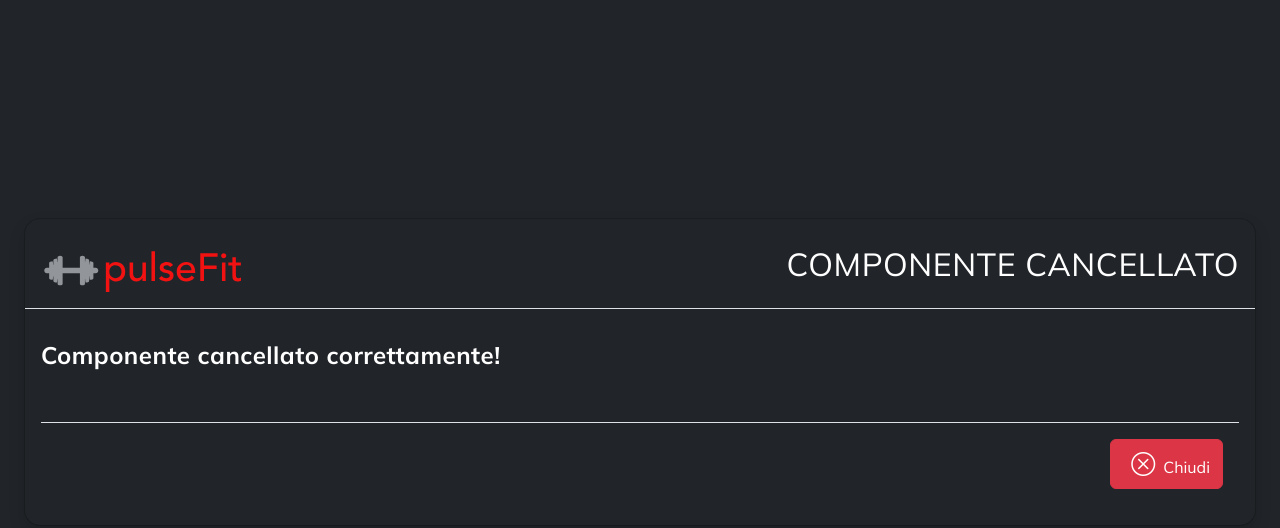
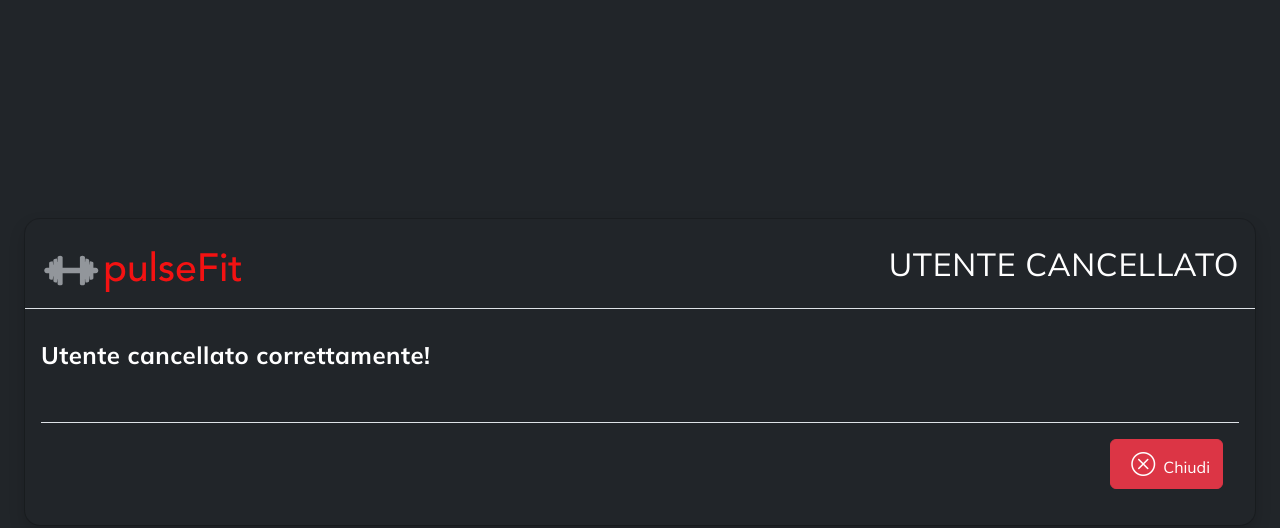
Before and after one commit to Andrea-vicari/tigerFitness, a React (Vite) app in the folder client/: page /cancella-utente-page/1 in a window 1280 px wide. Both pictures are taken after a click on the button "OK, CANCELLA". Shown: the top 528 px of the page. Built offline with nearby package versions, Linux system fonts and the light colour scheme; no server answers.

Commit message:
Update CancellaUtente.jsx

```diff
--- a/client/src/Components/dashcomponents/CancellaUtente.jsx
+++ b/client/src/Components/dashcomponents/CancellaUtente.jsx
@@ -75,12 +75,12 @@ function CancellaUtente() {
                 <div className="modal-content rounded-4 shadow bg-dark" >
                   <div className="modal-header d-flex justify-content-between">
                   <img src={logo} style={{width:200}} className='img-fluid'></img>
-                    <h2 className="modal-title text-white text-center">COMPONENTE CANCELLATO</h2>
+                    <h2 className="modal-title text-white text-center">UTENTE CANCELLATO</h2>
 
                   </div>
                   <div className="modal-body py-3 text-white">
 
-                  <h4 className="text-white mt-3 fw-bold">Componente cancellato correttamente!</h4>
+                  <h4 className="text-white mt-3 fw-bold">Utente cancellato correttamente!</h4>
                     </div>
 
                   <div className="modal-footer flex-column align-items-stretch w-100 gap-2 pb-3 border-top-0">
```
